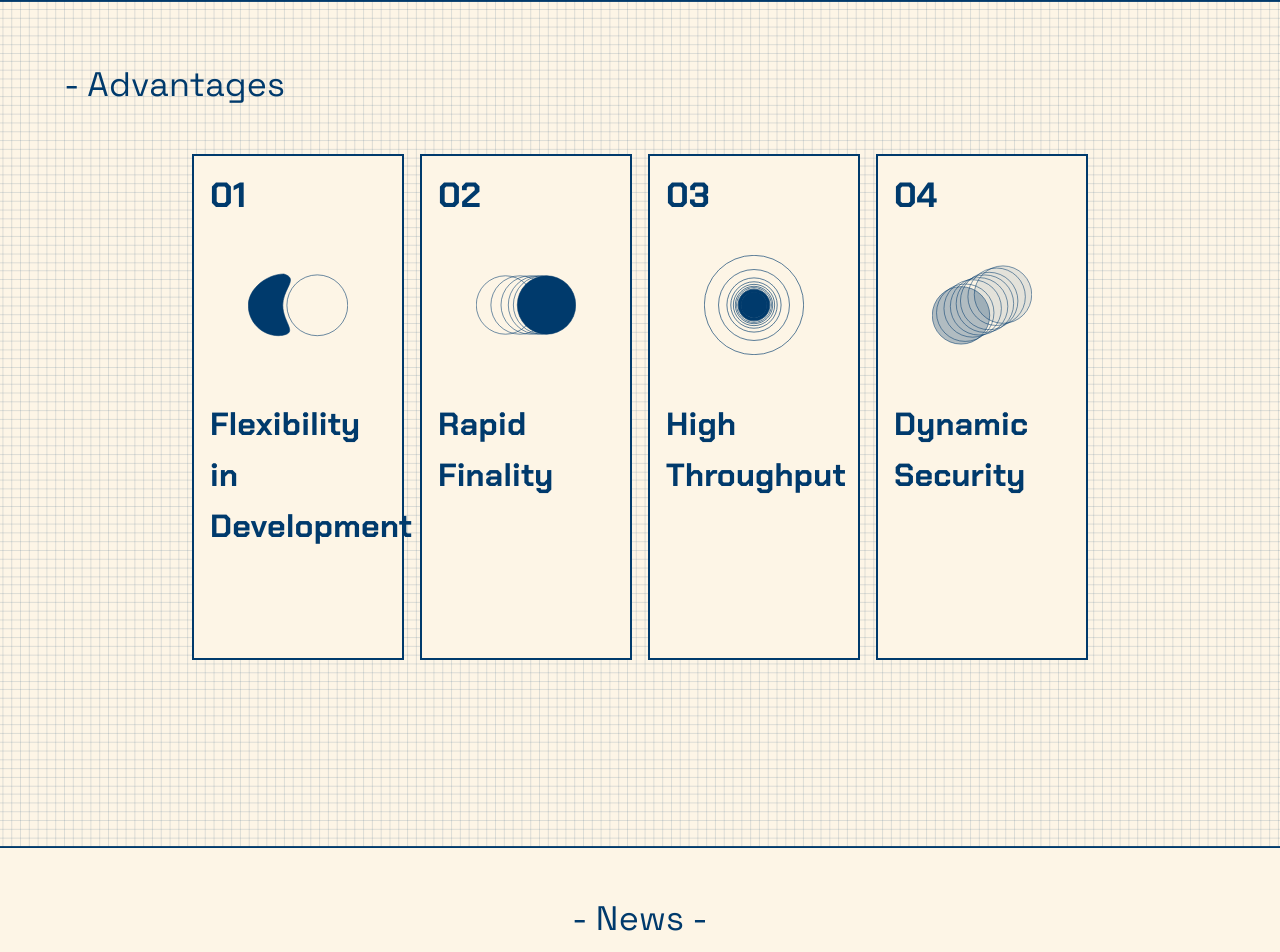
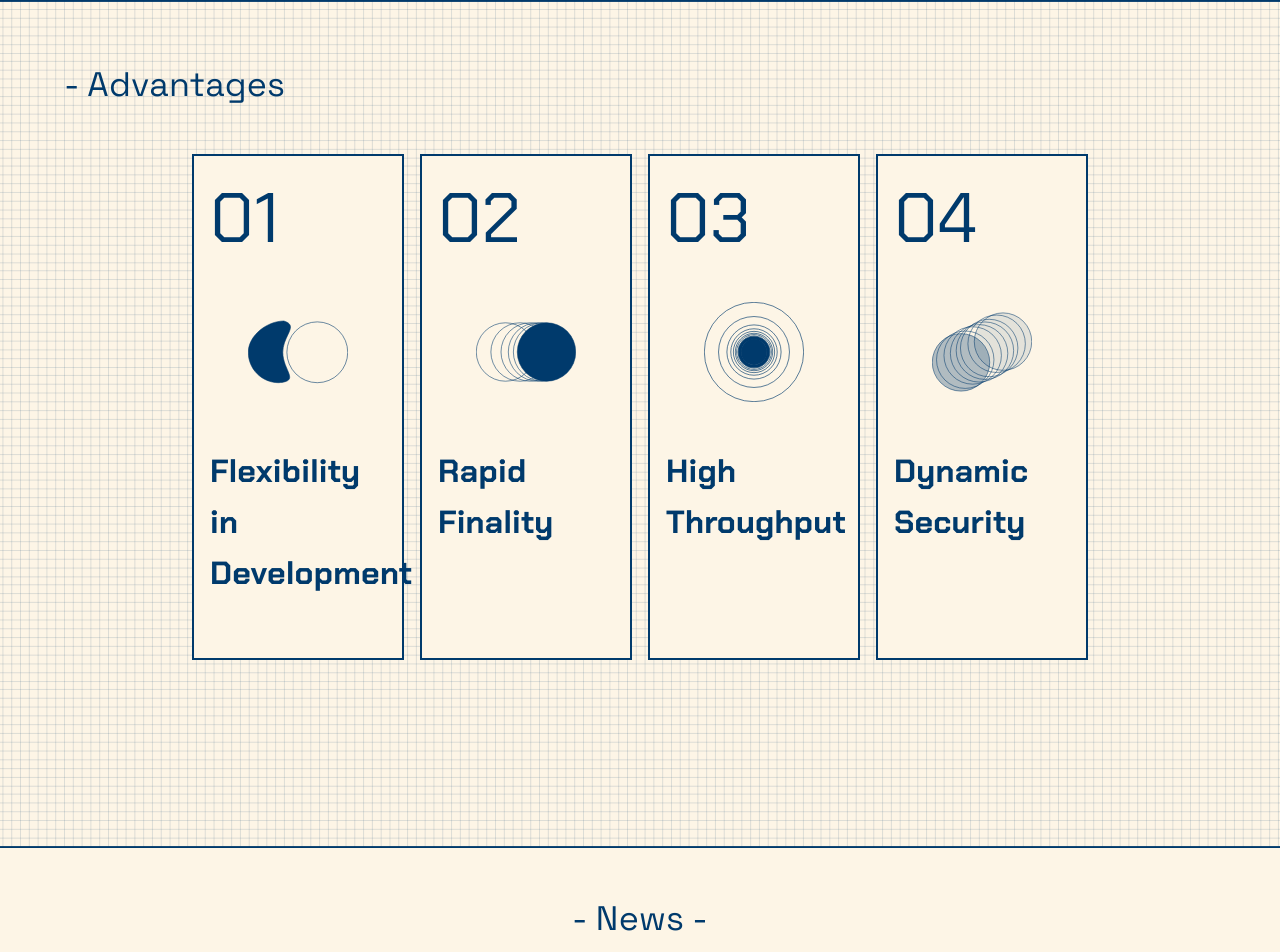
Before and after one commit to AzamHosseinian/Zellular-Ui, a React (Create React App) app: page / in a window 1280 px wide. Shown: the part 1546-2498 px from the top of the page. Built offline with nearby package versions, Linux system fonts and the light colour scheme.

Commit message:
update fontsize

```diff
--- a/src/components/Advantage.jsx
+++ b/src/components/Advantage.jsx
@@ -105,9 +105,9 @@ const Advantage = () => {
                 <Typography
                   variant="h5"
                   sx={{
-                    fontFamily: "Chakra Petch Bold",
+                    fontFamily: "Chakra Petch",
                     textAlign: "left",
-                    fontSize: "35px",
+                    fontSize: "70px",
                     paddingBottom: "20px",
                   }}
                 >
```
